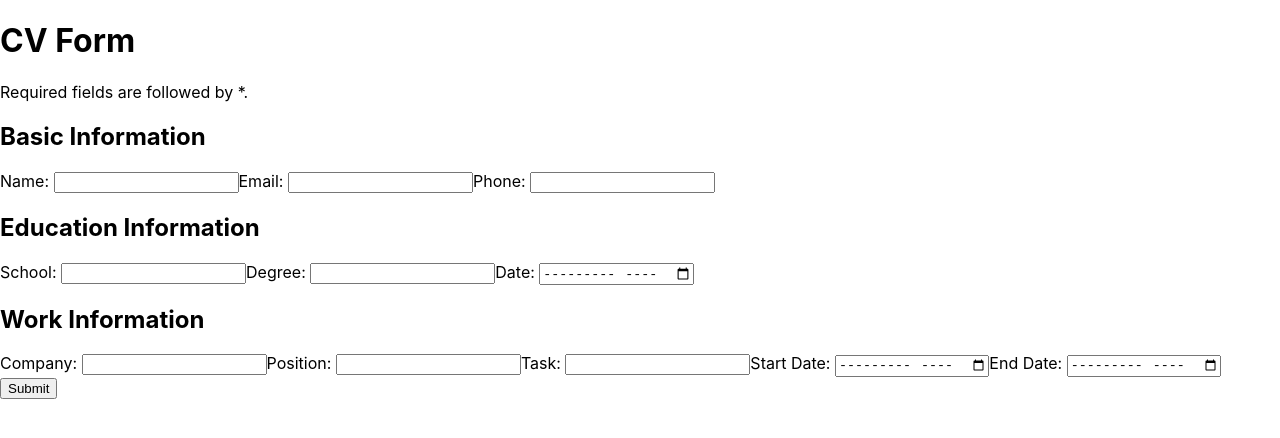
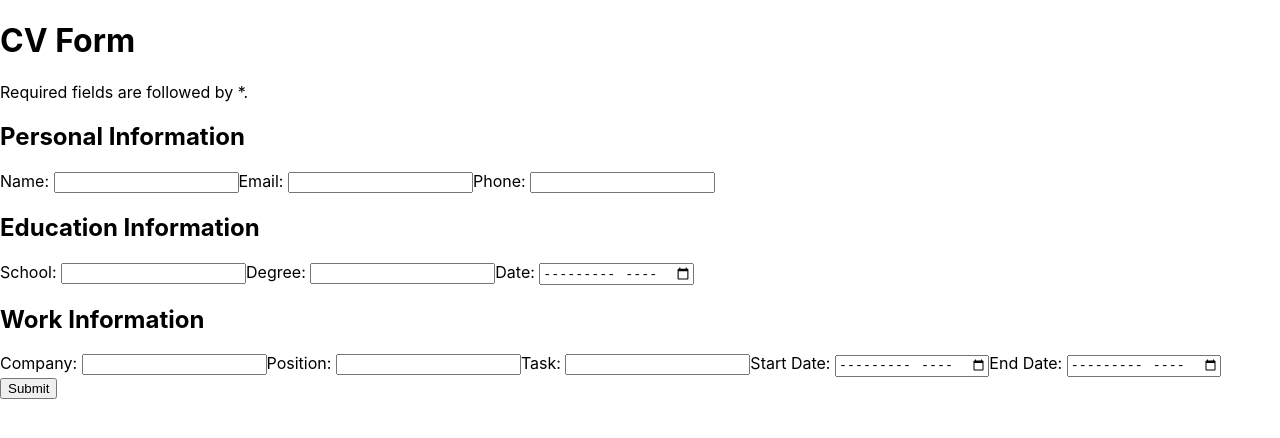
Before and after one commit to cesart98/cv-app, a React (Create React App) app: page / in a window 1280 px wide. Shown: the top 438 px of the page. Built offline with nearby package versions, Linux system fonts and the light colour scheme; the HTML template or start-up script is replaced by a standard one.

Commit message:
Declare state variables

```diff
--- a/src/App.js
+++ b/src/App.js
@@ -1,7 +1,13 @@
 import './App.css';
 import CVForm from './components/CVForm';
+import { useState } from 'react';
 
 function App() {
+  const [formData, setformData] = useState({});
+  const [personalData, setpersonalData] = useState({});
+  const [educationData, setEducationData] = useState({});
+  const [workData, setworkData] = useState({});
+
   return (
     <div className="App">
       <CVForm />
--- a/src/components/CVForm.js
+++ b/src/components/CVForm.js
@@ -7,7 +7,7 @@ export default function CVForm() {
       <p>Required fields are followed by *.</p>
 
       <section>
-        <h2>Basic Information</h2>
+        <h2>Personal Information</h2>
         <label for='name'>
           Name: <input type='text' id='name' name='name'></input>
         </label>
```
